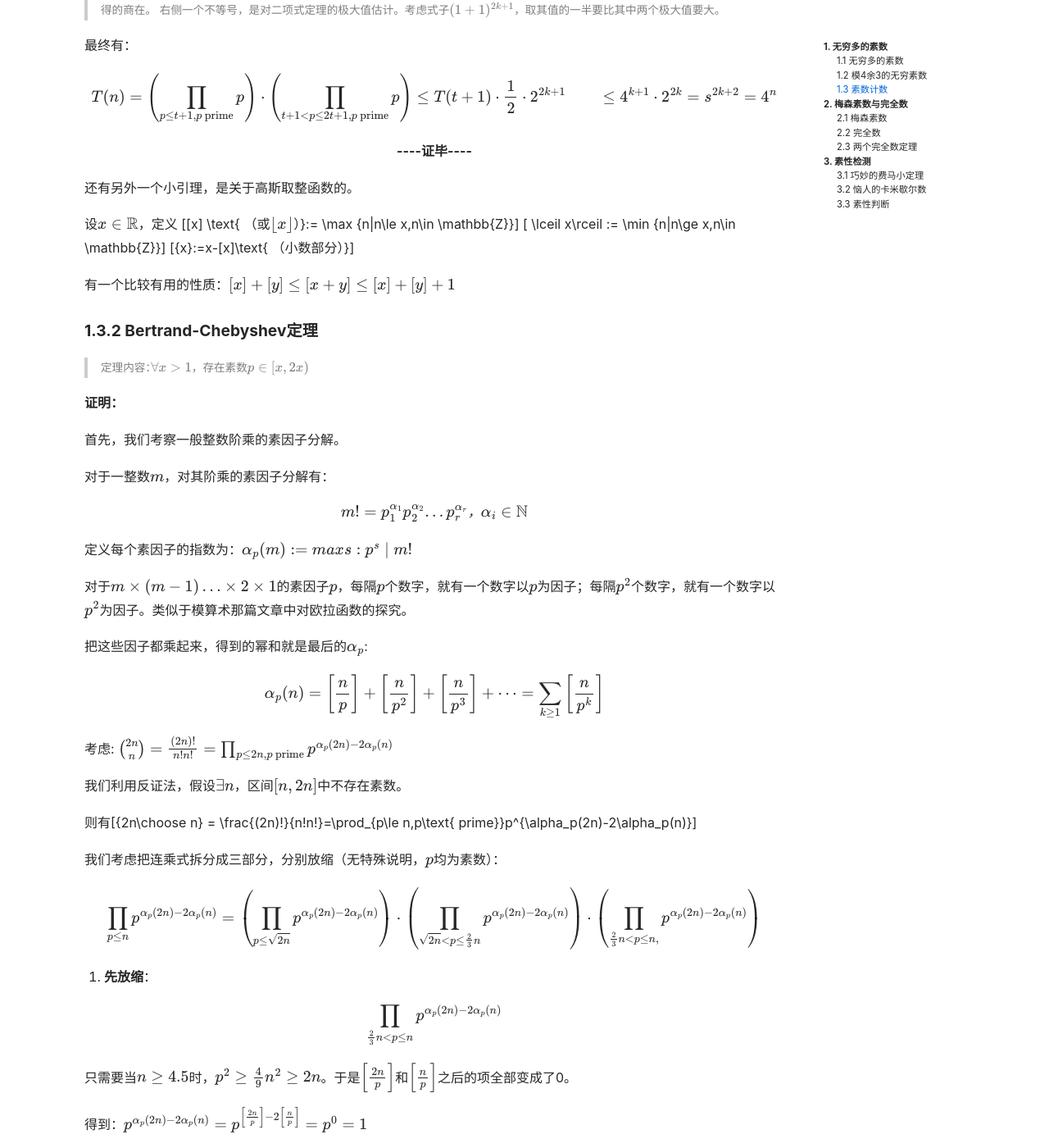
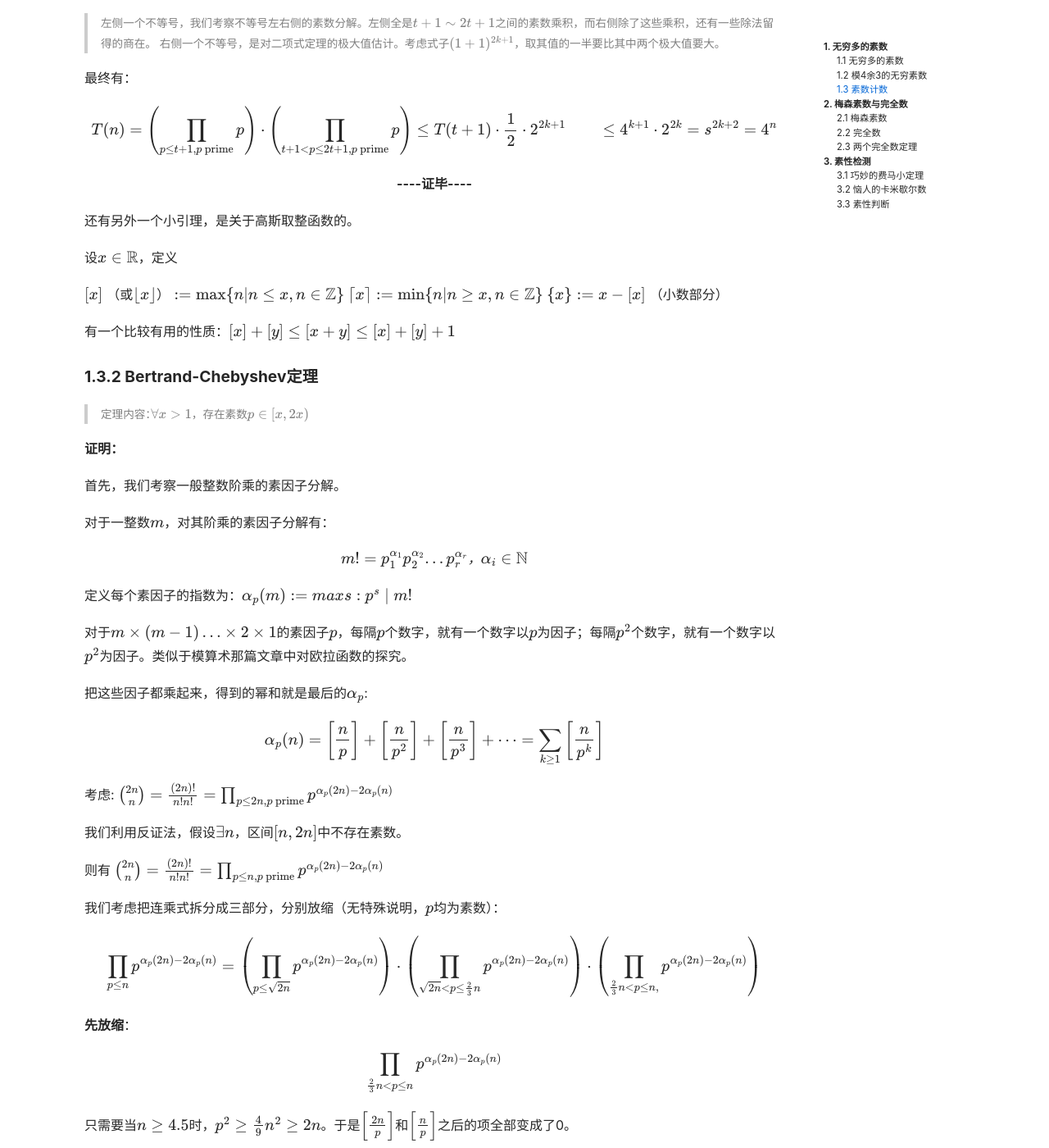
Before and after one commit to Richard-dick/richard-dick.github.io, a Jekyll site: the page built from _posts/2022-2-24-素数.md, in a window 1280 px wide and 1400 px high, scrolled down 2431 px. Shown: the whole window at 82% size. Built offline with Jekyll 4.4.1, drawn with Linux system fonts in a browser that asks for light colours; nearby versions of some CDN libraries; formulas are drawn with MathJax 3; some of the changed text lies outside the part shown.

Commit message:
some format

```diff
--- a/_posts/2022-2-24-素数.md
+++ b/_posts/2022-2-24-素数.md
@@ -5,9 +5,6 @@ key: prime number
 mathjax: true
 typora-root-url: ..
 ---
-
-<!--more-->
-
 
 ## 1. 无穷多的素数
 
@@ -24,6 +21,8 @@ $$
 当然，更重要的事实是在最后的省略号。
 
 **我们有无穷多个素数吗？**
+
+<!--more-->
 
 ### 1.1 无穷多的素数
 
@@ -69,7 +68,7 @@ $$
 
 尽管我们现在缺少证明模4余1素数无穷的工具，但是我们可以直接给出终极定理：
 
-> **算术级数的素数迪利克雷定理**:设$a，m$是整数，若$\gcd(a,m)=1$。则存在无穷多个素数模$m$余$a$。
+> **算术级数的素数迪利克雷定理**：设$a，m$是整数，若$\gcd(a,m)=1$。则存在无穷多个素数模$m$余$a$。
 
 由于该定理的证明使用了微积分中的高级方法，所以不给出证明。
 
@@ -125,11 +124,11 @@ $$
 
 还有另外一个小引理，是关于高斯取整函数的。
 
+设$x\in \mathbb{R}$，定义
 
-设$ x\in \mathbb{R} $，定义
-    	\[[x] \text{  （或$ \lfloor x\rfloor $）}:= \max \{n|n\le x,n\in \mathbb{Z}\}\]
-    	\[ \lceil x\rceil := \min \{n|n\ge x,n\in \mathbb{Z}\}\]
-    	\[\{x\}:=x-[x]\text{  （小数部分）}\]
+$$[x] \text{  （或$ \lfloor x\rfloor $）}:= \max \{n|n\le x,n\in \mathbb{Z}\}$$
+$$\lceil x\rceil := \min \{n|n\ge x,n\in \mathbb{Z}\}$$
+$$\{x\}:=x-[x]\text{  （小数部分）}$$
 
 有一个比较有用的性质：$ [x]+[y]\le[x+y]\le[x]+[y]+1 $
 
@@ -162,9 +161,10 @@ $$
     \binom{2n}{n}= \frac{(2n)!}{n!n!}=\prod_{p\le2n,p\text{ prime}}p^{\alpha_p(2n)-2\alpha_p(n)}
 $$
 
-我们利用反证法，假设$ \exists n $，区间$ [n,2n]$中不存在素数。
+我们利用反证法，假设$\exists n$，区间$ [n,2n]$中不存在素数。
 
-则有\[{2n\choose n} = \frac{(2n)!}{n!n!}=\prod_{p\le n,p\text{ prime}}p^{\alpha_p(2n)-2\alpha_p(n)}\]
+则有
+$${2n\choose n} = \frac{(2n)!}{n!n!}=\prod_{p\le n,p\text{ prime}}p^{\alpha_p(2n)-2\alpha_p(n)}$$
 
 我们考虑把连乘式拆分成三部分，分别放缩（无特殊说明，$p$均为素数）：
 
@@ -220,13 +220,20 @@ $$
     =\sum_{k=1}^{[\log_p2n]}\left(\left[\frac{2n}{p^k}\right]-2\left[\frac{n}{p^k}\right]\right)
 $$
 
-由于$ [2x]\le2[x]+1,\forall x\in\mathbb{R} $，我们有\[\left[\frac{2n}{p^k}\right]-2\left[\frac{n}{p^k}\right]\le1\]
+由于$ [2x]\le2[x]+1,\forall x\in\mathbb{R} $，我们有
+$$\left[\frac{2n}{p^k}\right]-2\left[\frac{n}{p^k}\right]\le1$$
 
-所以$$\alpha_p(2n)-2\alpha_p(n) \le [\log_p2n]$$
+所以
 
-所以$$p^{\alpha_p(2n)-2\alpha_p(n)} \le p^{[\log_p2n]} \le 2n$$
+$$\alpha_p(2n)-2\alpha_p(n) \le [\log_p2n]$$
 
-所以$$\prod_{p\le \sqrt{2n}}p^{\alpha_p(2n)-2\alpha_p(n)}\le \prod_{p\le\sqrt{2n}}(2n)\le(2n)^{\sqrt{2n}} = 2^{\sqrt{2n}\log_22n}$$
+所以
+
+$$p^{\alpha_p(2n)-2\alpha_p(n)} \le p^{[\log_p2n]} \le 2n$$
+
+所以
+
+$$\prod_{p\le \sqrt{2n}}p^{\alpha_p(2n)-2\alpha_p(n)}\le \prod_{p\le\sqrt{2n}}(2n)\le(2n)^{\sqrt{2n}} = 2^{\sqrt{2n}\log_22n}$$
 
 对三部分的分析完毕，接下来我们估计下界，最后导出下界大于上界，由此推出矛盾。
 
@@ -330,9 +337,9 @@ $$
 
 ![梅森素数](https://raw.githubusercontent.com/Richard-dick/richard-dick.github.io/main/_posts/inc/mersenne.png)
 
-相关历史可以查询：[历史](www.utm.edu/research/primes/mersenne.shtml)
+相关历史可以查询：[历史](https://primes.utm.edu/mersenne/index.html)
 
-当然你也可以创造历史，加入GIMPS(大型因特网梅森素数搜索)：[GIMPS](www.mersenne.org/prime.htm)
+当然你也可以创造历史，加入GIMPS(大型因特网梅森素数搜索)：[GIMPS](https://www.mersenne.org/primes/)
 
 然而，对于数学来说。更感兴趣的问题是有没有无穷多的梅森素数？如果有，能不能给出计数函数？
 
@@ -432,7 +439,7 @@ $$
 
 *(这一段和上一篇模算术的第四节一模一样)*
 
-对于大数字，用传统的方式去判别成为了一件十分困难的事情 :| ，比如：
+对于大数字，用传统的方式去判别成为了一件十分困难的事情，比如：
 
 $$
     m=113\ 736\ 947\ 625\ 310\ 405\ 231\ 177\ 973\ 028\ 344\ 375\ 862\ 964\ 001
```
Also changed, not shown: other parts of _posts/2022-2-24-素数.md (+6 -6 lines), _posts/2022-2-8-模算术.md (+1 -1 lines).
